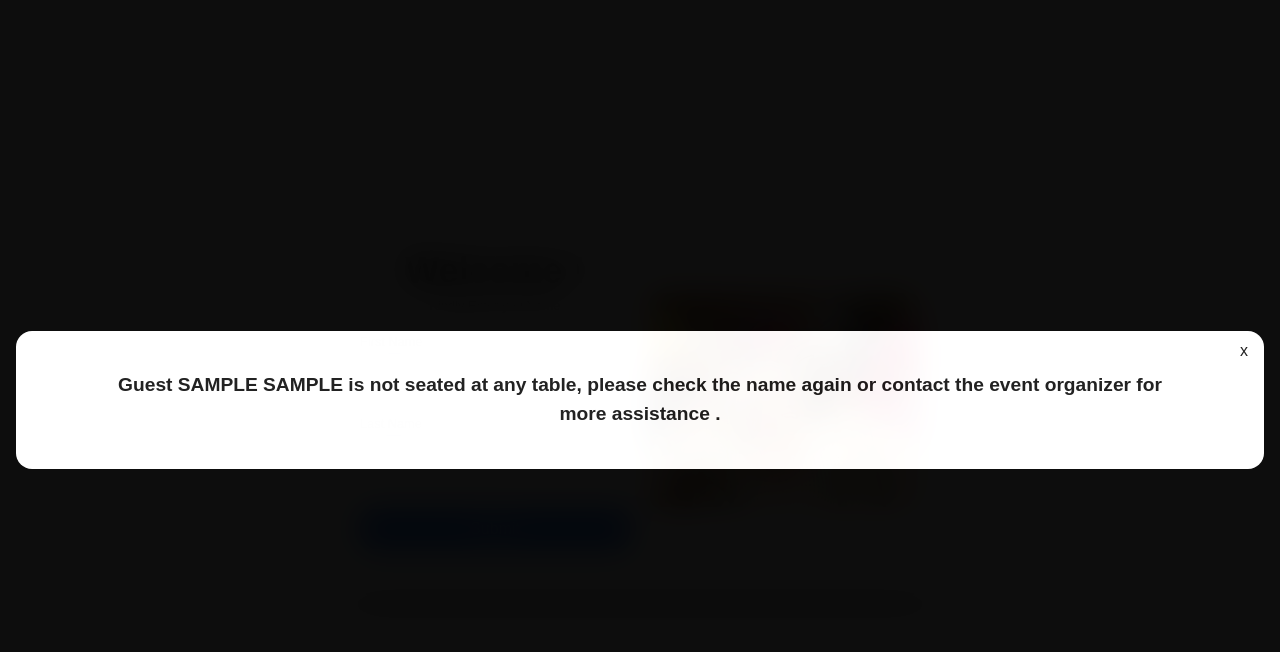
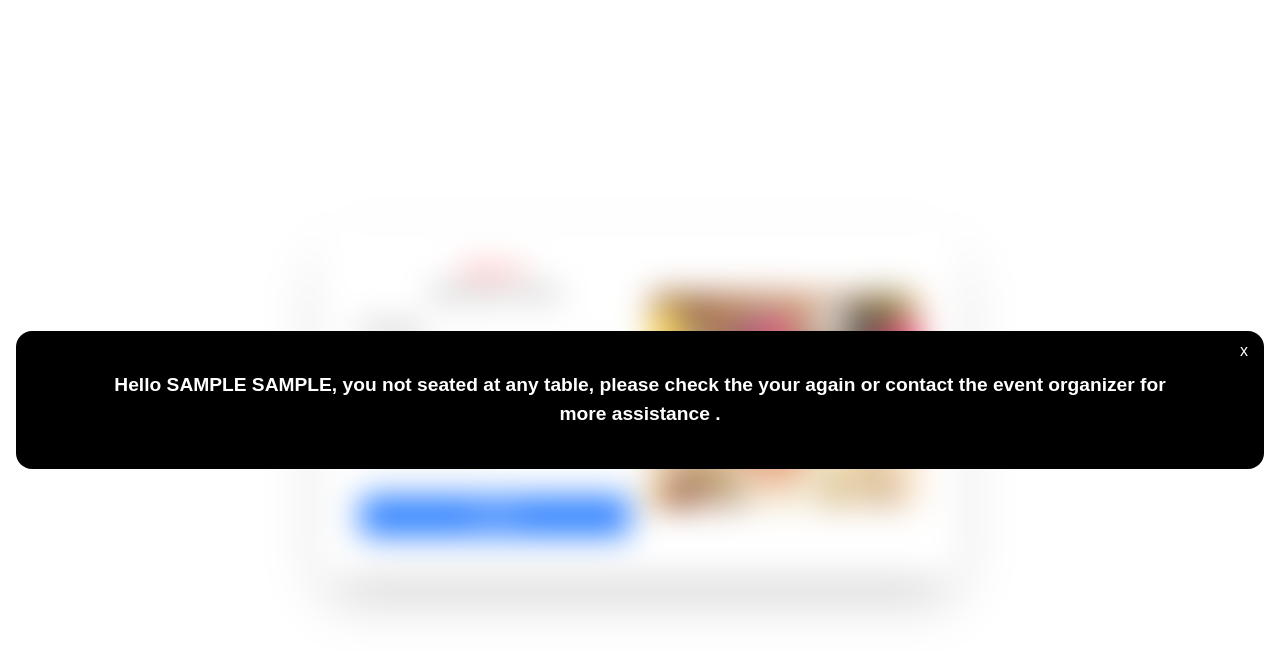
Before and after one commit to joaalex/table-finder, a Next.js app: page / in a window 1280 px wide. Both pictures are taken after typing "Sample", "Sample" into the empty fields and a click on the button "Submit". Shown: the top 652 px of the page. Built offline with nearby package versions, Linux system fonts and the light colour scheme.

Commit message:
Chores: code is set for production.

```diff
--- a/src/app/page.js
+++ b/src/app/page.js
@@ -65,7 +65,7 @@ const LandingPage = () => {
         // );
         setIsAvailable(true);
         setMessage(
-          `Guest ${fullName.toUpperCase()} is seated at ${tableName.slice(
+          `Hello ${fullName.toUpperCase()}, you are seated at ${tableName.slice(
             0,
             tableName.length - 1
           )} ${tableName.slice(-1)}`
@@ -102,12 +102,12 @@ const LandingPage = () => {
     <>
       {showModal && (
         <div className="  ">
-          <div className="fixed backdrop-blur-lg  top-0 left-0 w-full h-full bg-black opacity-95  flex items-center justify-center">
-            <div className="relative  mx-[1rem] rounded-2xl bg-white text-center py-10 px-[5rem]">
+          <div className="fixed backdrop-blur-lg   top-0 left-0 w-full h-full   flex items-center justify-center">
+            <div className="relative text-white mx-[1rem] rounded-2xl !bg-black text-center py-10 px-[5rem]">
               <h1 className="text-[1.2rem] font-bold">
                 {isAvailable
                   ? message
-                  : `Guest ${guestFullName} is not seated at any table, please check the name again or contact the event organizer for more assistance .`}
+                  : `Hello ${guestFullName}, you not seated at any table, please check the your again or contact the event organizer for more assistance .`}
               </h1>
               <p
                 className="absolute cursor-pointer hover:text-[#000011] top-[.5rem] right-[1rem]"
@@ -128,7 +128,7 @@ const LandingPage = () => {
           <div className="flex items-center justify-between gap-5">
             <div className="w-full  h-full">
               <div className="text-4xl text-center font-bold mb-4">
-                <h1>Welcome !</h1>
+                <h1 className="text-[.8rem] sm:text-[green] md:text-[yellow] lg:text-[red]">Welcome !</h1>
                 <p className="text-[.8rem] mt-[.5rem] font-light">
                   Kindly Enter you Name
                 </p>
```
